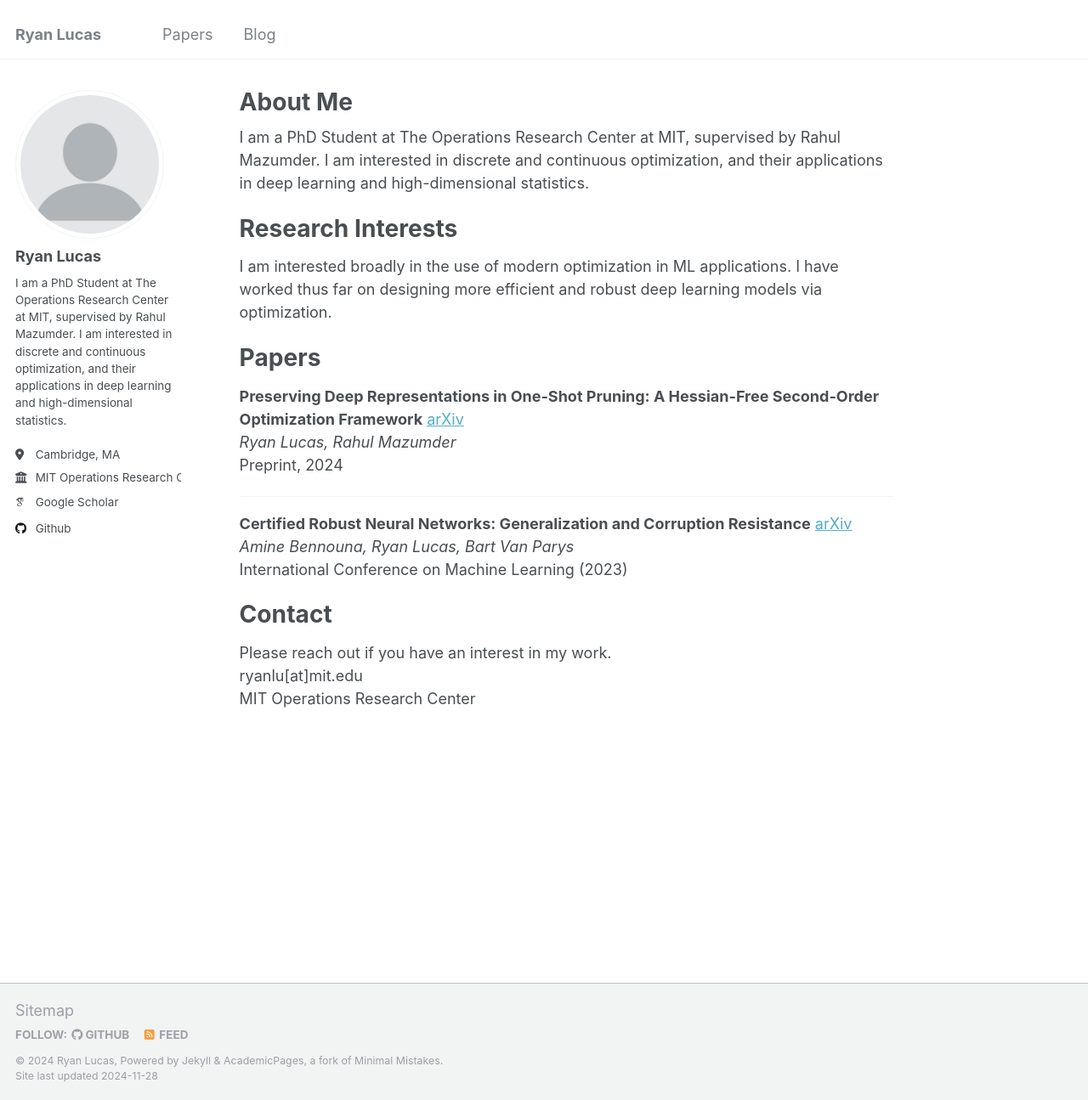
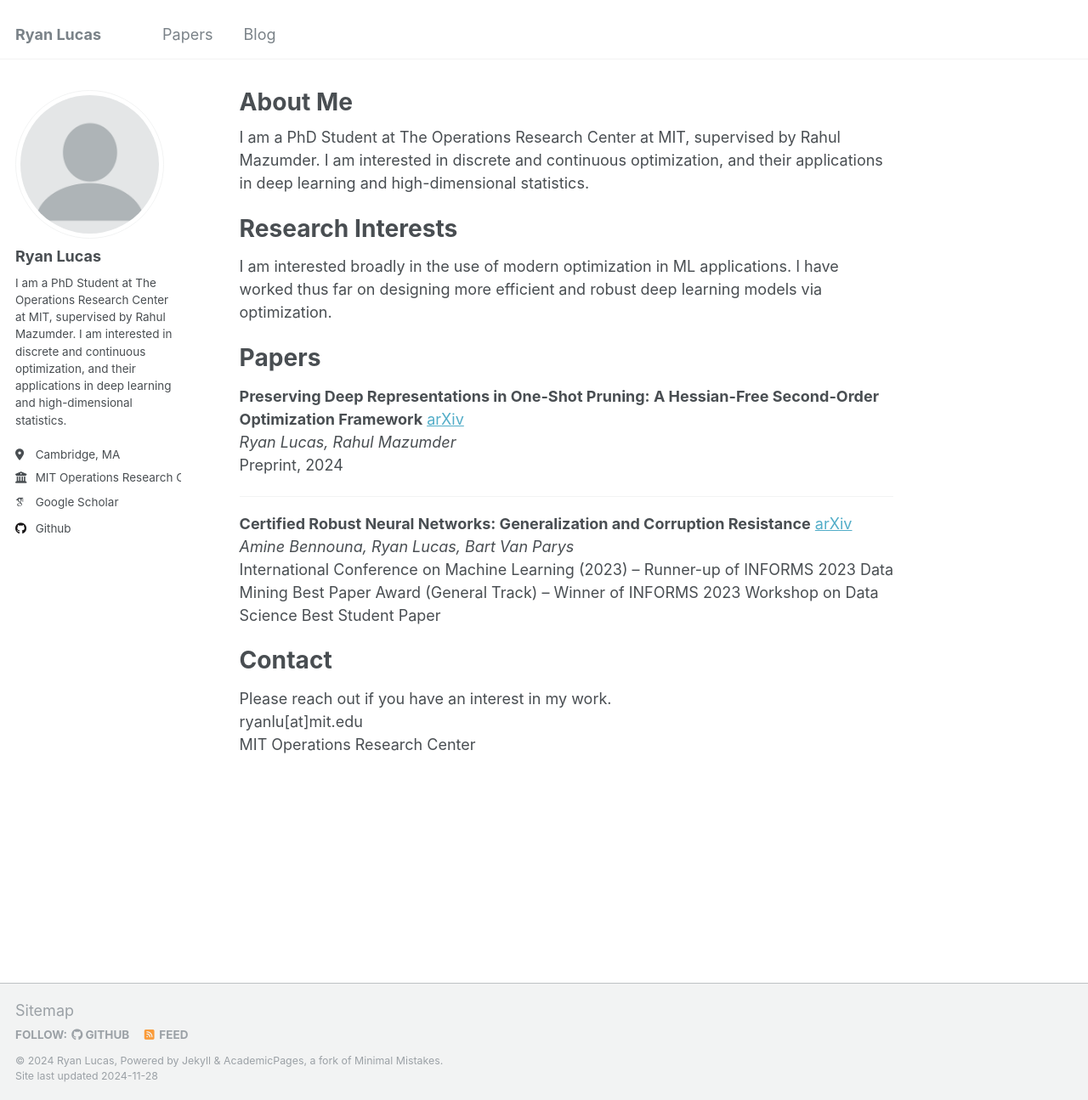
Before and after one commit to RyanLucas3/RyanLucas3.github.io, a Jekyll site: the page built from _pages/about.md, in a window 1280 px wide and 1295 px high. Shown: the whole window at 85% size. Built offline with Jekyll 4.4.1, drawn with Linux system fonts in a browser that asks for light colours; some web fonts are replaced.

Commit message:
Update about.md

```diff
--- a/_pages/about.md
+++ b/_pages/about.md
@@ -25,6 +25,8 @@ Preprint, 2024
 **Certified Robust Neural Networks: Generalization and Corruption Resistance** [arXiv](https://arxiv.org/abs/2303.02251)
 *Amine Bennouna, Ryan Lucas, Bart Van Parys*
 International Conference on Machine Learning (2023)
+-- Runner-up of INFORMS 2023 Data Mining Best Paper Award (General Track)
+-- Winner of INFORMS 2023 Workshop on Data Science Best Student Paper
 
 Contact
 ======
```
